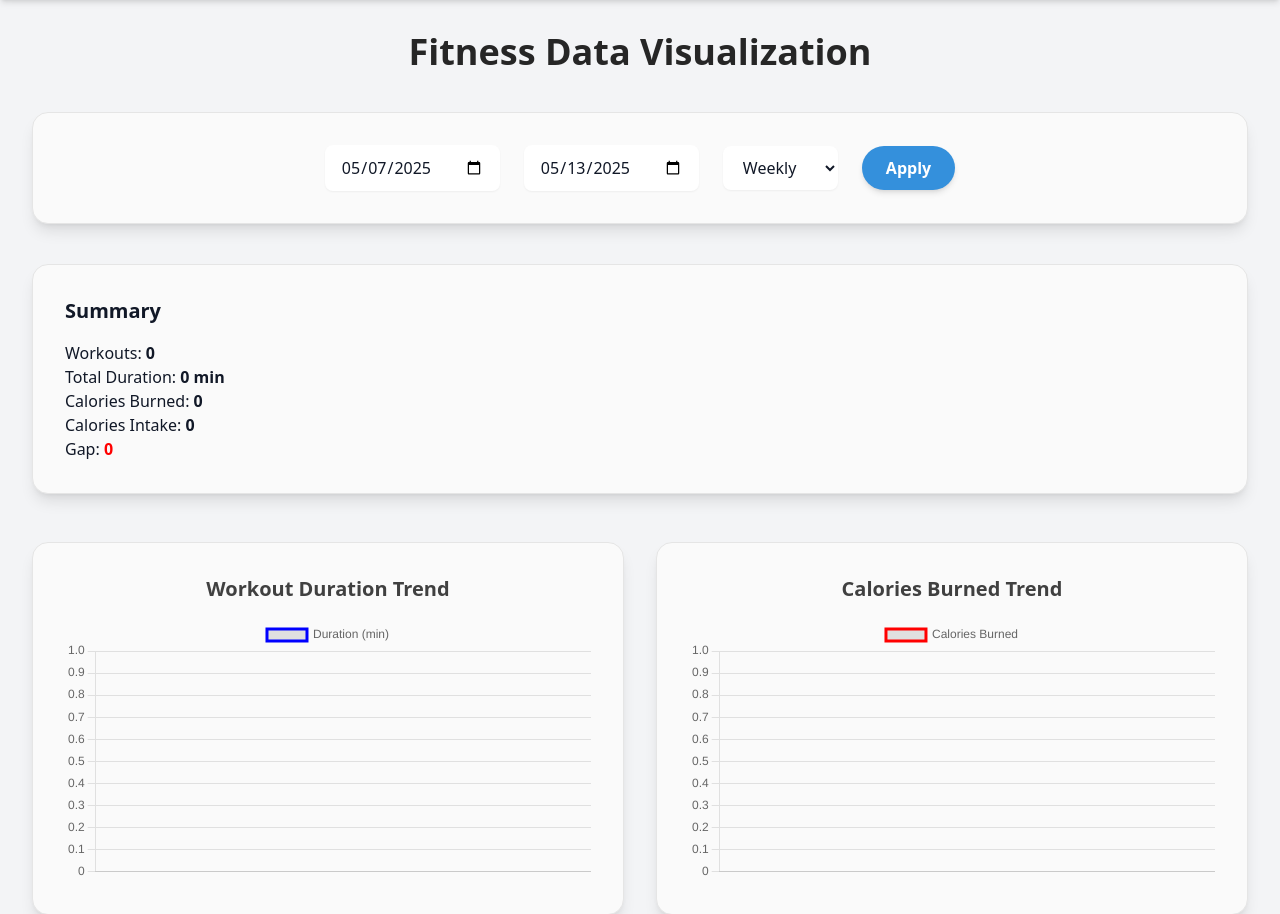
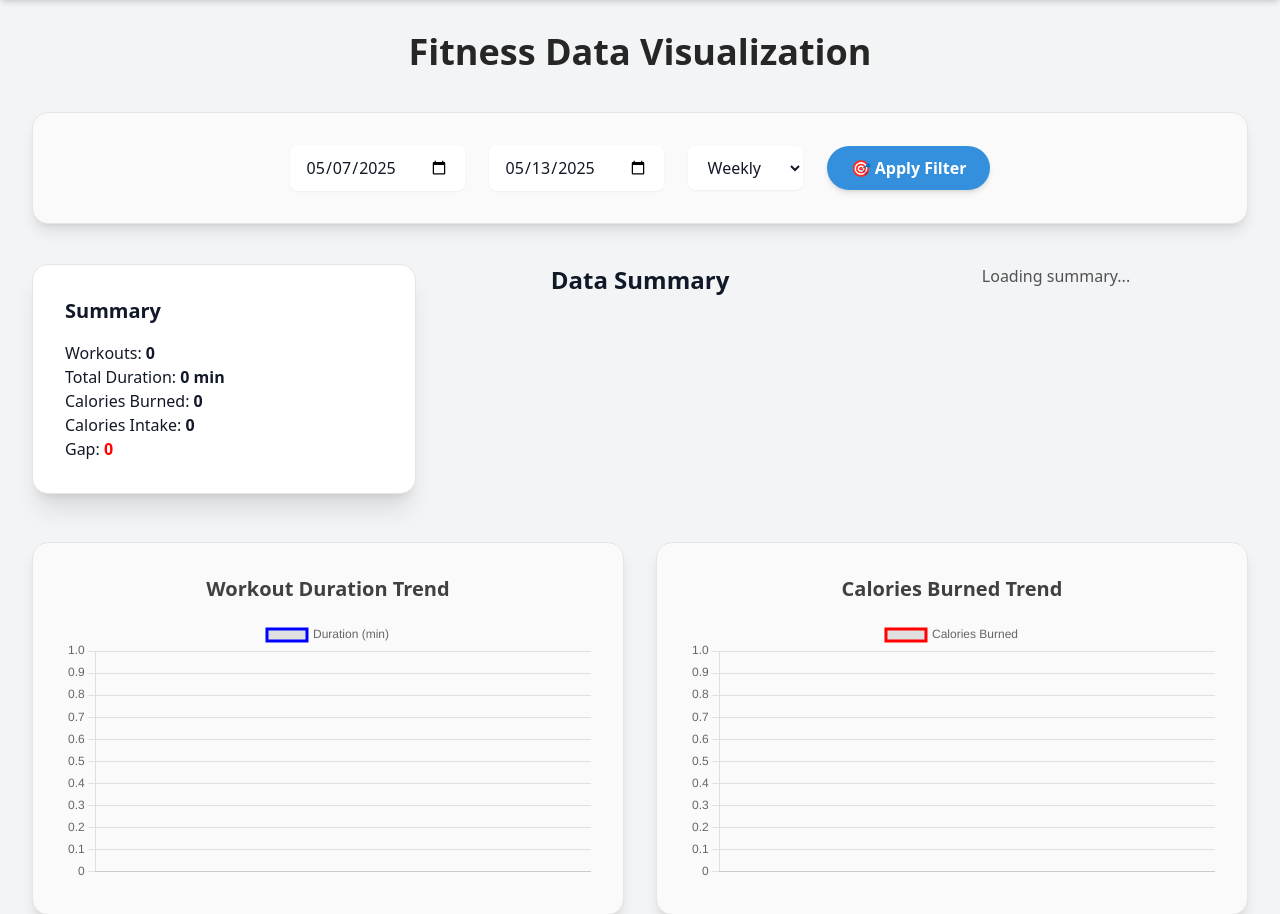
Before and after one commit to KunyangS/fittrack-webapp, a Flask app: page /visualise in a window 1280 px wide. Shown: the part 68-982 px from the top of the page. Run offline with Flask 3, Linux system fonts and the light colour scheme; the visitor is signed in with stand-in values (Sample User, id 1); data that the repository does not hold is empty; some libraries are stand-ins or nearby versions.

Commit message:
make the apperance of page better

```diff
--- a/templates/visualise.html
+++ b/templates/visualise.html
@@ -20,7 +20,13 @@
           <option value="week" selected>Weekly</option>
           <option value="month">Monthly</option>
         </select>
-        <button id="applyFilter" class="inline-block bg-primary hover:bg-primary-dark focus:outline-none focus:ring-2 focus:ring-offset-2 focus:ring-primary-light text-white font-semibold py-2.5 px-6 rounded-full shadow-md hover:shadow-lg transition duration-200 ease-in-out transform hover:scale-105">Apply</button>
+        <button id="applyFilter"
+  class="inline-block bg-primary hover:bg-primary-dark text-white font-semibold py-2.5 px-6 rounded-full
+         shadow-md hover:shadow-lg transition duration-200 ease-in-out transform hover:scale-105 focus:outline-none
+         focus:ring-2 focus:ring-offset-2 focus:ring-primary-light">
+  🎯 Apply Filter
+</button>
+
       </div>
     </div>
   </div>
@@ -28,7 +34,11 @@
   <!-- Summary overview section -->
   {# Applied card styles #}
   <div id="analytics" class="grid grid-cols-1 md:grid-cols-3 gap-6 lg:gap-8 px-4 mb-12">
-    <div id="summary-card" class="bg-neutral-50 dark:bg-neutral-800 p-6 sm:p-8 rounded-2xl shadow-lg border border-neutral-200 dark:border-neutral-700 col-span-1 md:col-span-3">
+    <div id="summary-card"
+  class="bg-white dark:bg-neutral-800 p-8 rounded-2xl shadow-xl border border-neutral-200 dark:border-neutral-700
+         transition-all duration-300 hover:shadow-2xl transform hover:scale-[1.01]">
+  <!-- Summary content will be injected here -->
+</div>
         {# Summary content will be loaded here by JS #}
         <h3 class="text-2xl font-heading font-semibold mb-6 text-primary-dark dark:text-primary-light text-center">Data Summary</h3>
         <div id="summary-content" class="text-center text-neutral-600 dark:text-neutral-400">Loading summary...</div>
@@ -72,8 +82,8 @@
   <!-- Chart.js and custom logic -->
   <script src="https://cdn.jsdelivr.net/npm/chart.js"></script>
   <script>
-    window.rawData = {{ fitness_data | tojson | safe }};
-    window.foodData = {{ food_data | tojson | safe }};
+    window.rawData = {{ fitness_data|tojson }};
+    window.foodData = {{ food_data|tojson }};
   </script>
 
   <script src="{{ url_for('static', filename='js/visualise.js') }}"></script>
```
